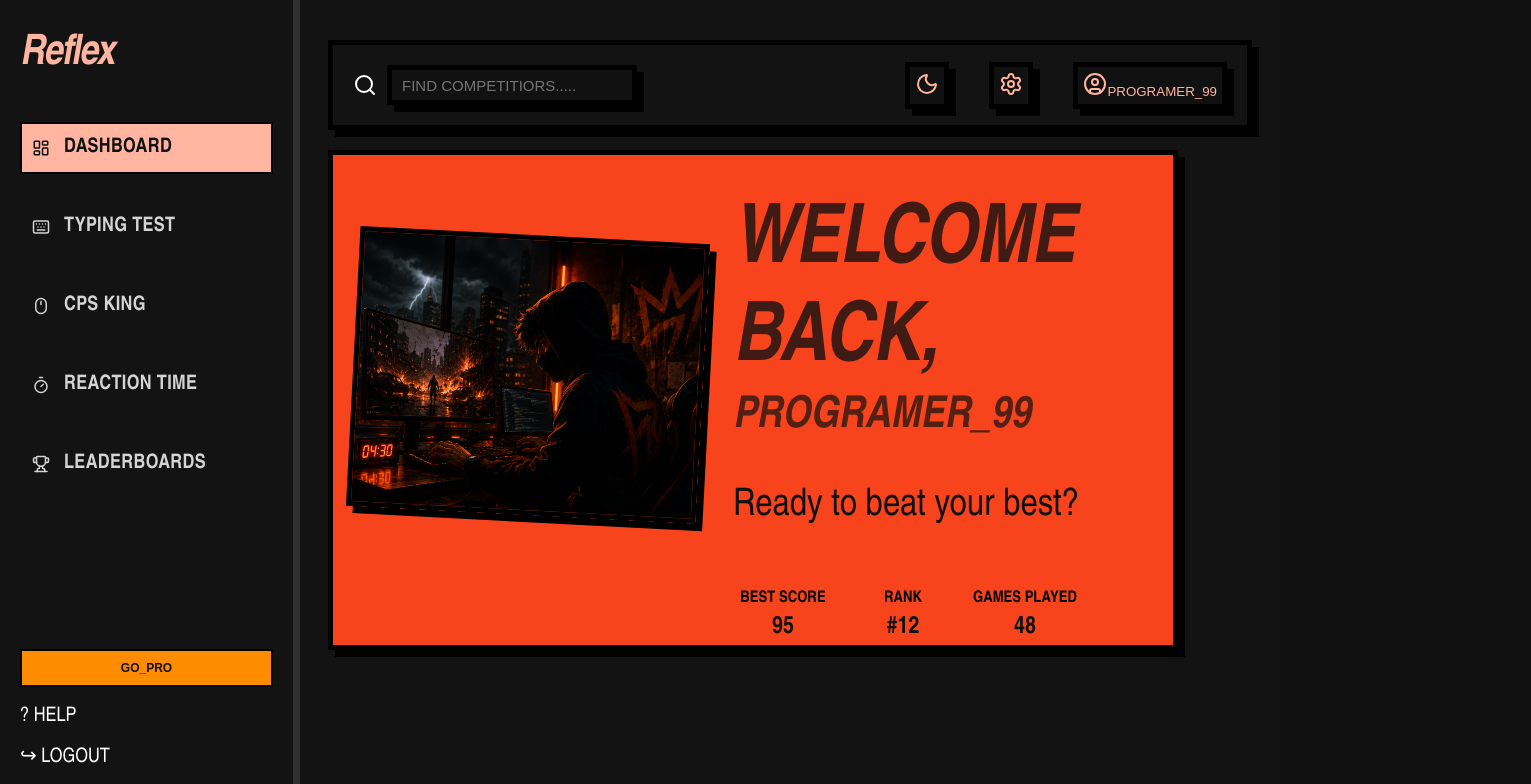
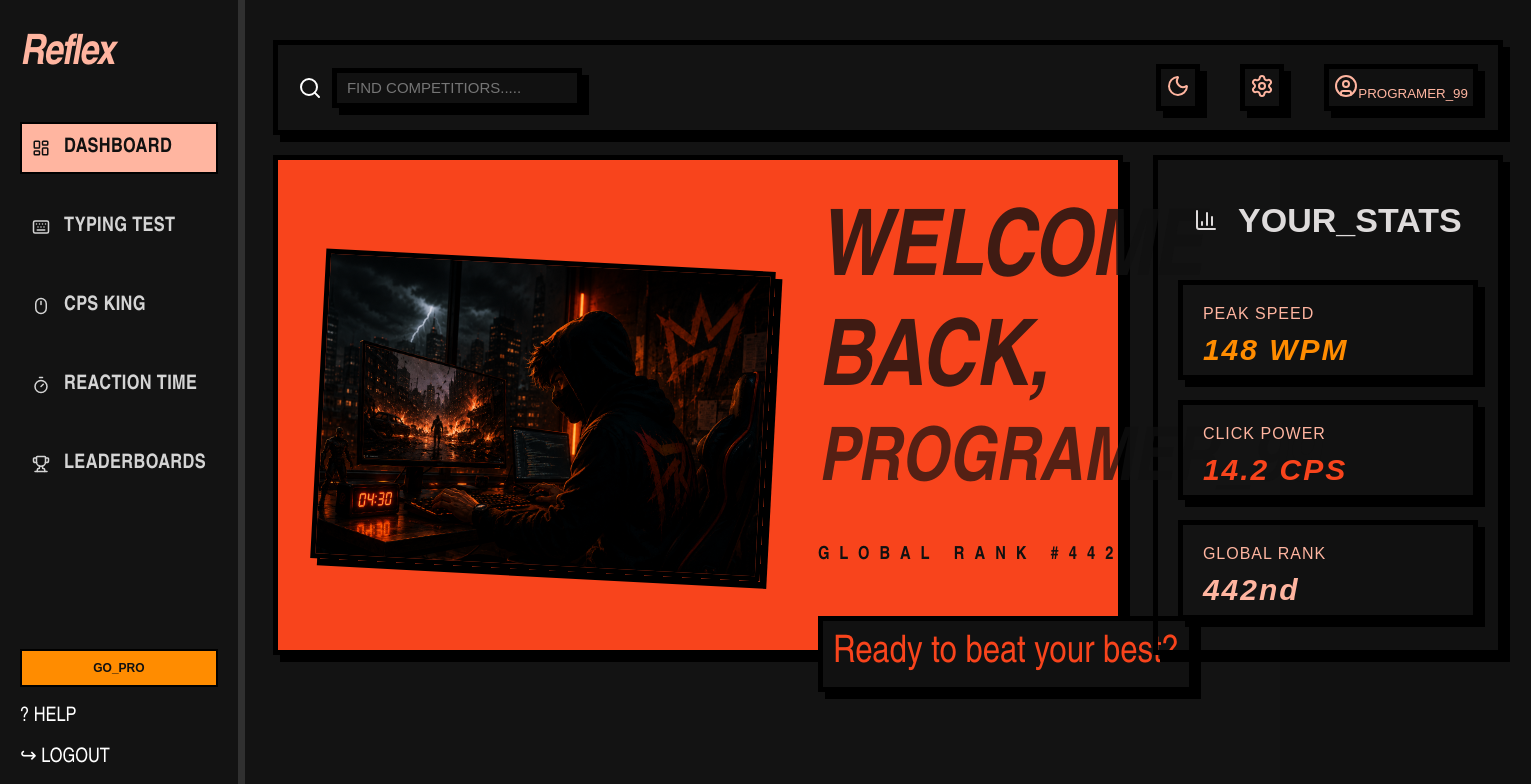
Before and after one commit to mathely27/project-x, a React (Vite) app: page / in a window 1280 px wide. Shown: the top 784 px of the page, 1531 px wide, since content can reach past the window. Built offline with nearby package versions, Linux system fonts and the light colour scheme.

Commit message:
added your stats component

```diff
--- /dev/null
+++ b/src/Components/StatsCard.jsx
@@ -0,0 +1,42 @@
+import { BarChart3 } from 'lucide-react';
+function StatsCard(){
+    return(
+        <>
+         <div className="stats-card">
+                    <div className="stats-title">
+                        <BarChart3/>
+                        <h3>
+                            YOUR_STATS
+                        </h3>
+                    </div>
+                        <div className="stats-list">
+                            <div className="stats-item">
+                                <div className="stats-info">
+                                    <span>PEAK SPEED</span>
+                                    <strong style={{color: "#ff8c00"}}>148 WPM</strong>
+                                </div>
+
+                            </div>
+
+                            <div className="stats-item">
+                                <div className="stats-info">
+                                    <span>CLICK POWER</span>
+                                    <strong style={{color: "#f8441c"}}>14.2 CPS</strong>
+                                </div>
+
+                            </div>
+
+                            <div className="stats-item">
+                                <div className="stats-info">
+                                    <span>GLOBAL RANK</span>
+                                    <strong style={{color: "#ffb5a0"}}>442nd</strong>
+                                </div>
+
+                            </div>
+                        </div>
+                    </div>
+
+        </>
+    )
+}
+export default StatsCard
--- a/src/Components/WelcomeCard.jsx
+++ b/src/Components/WelcomeCard.jsx
@@ -12,25 +12,11 @@ function WelcomeCard() {
             <div className="welcome-info">
                 <h1>WELCOME BACK,</h1>
                 <h3>PROGRAMER_99</h3>
+                <div className="global-rank">GLOBAL RANK #442</div>
                 <p>Ready to beat your best?</p>
 
 
-            <div className="welcome-stats">
-                <div className="stat">
-                    <h4>BEST SCORE</h4>
-                    <p>95</p>
-                </div>
 
-                <div className="stat">
-                    <h4>RANK</h4>
-                    <p>#12</p>
-                </div>
-
-                <div className="stat">
-                    <h4>GAMES PLAYED</h4>
-                    <p>48</p>
-                </div>
-            </div>
             </div>
 
         </div>
--- a/src/Pages/Dashboard.jsx
+++ b/src/Pages/Dashboard.jsx
@@ -1,4 +1,5 @@
 import WelcomeCard from "../Components/WelcomeCard";
+import StatsCard from "../Components/StatsCard";
 import {
   LayoutDashboard,
   Keyboard,
@@ -8,7 +9,8 @@ import {
   Search,
   Moon,
   Settings,
-  UserCircle
+  UserCircle,
+
 } from 'lucide-react'
 import {useState} from 'react';
 
@@ -67,7 +69,44 @@ function Dashboard(){
 
 
                 </div>
+                <div className="dashboard-cards">
                     <WelcomeCard />
+                    <StatsCard/>
+                </div>
+
+                {/* <div className="stats-card">
+                    <div calssName="stats-title">
+                        <BarChart3/>
+                        <h3>
+                            YOUR_STATS
+                        </h3>
+                        <div className="stats-list">
+                            <div className="stats-item">
+                                <div className="stats-info">
+                                    <span>PEAK SPEED</span>
+                                    <strong>148 WPM</strong>
+                                </div>
+
+                            </div>
+
+                            <div className="stats-item">
+                                <div className="stats-info">
+                                    <span>CLICK POWER</span>
+                                    <strong>14.2 CPS</strong>
+                                </div>
+
+                            </div>
+
+                            <div className="stats-item">
+                                <div className="stats-info">
+                                    <span>GLOBAL RANK</span>
+                                    <strong>442nd</strong>
+                                </div>
+
+                            </div>
+                        </div>
+                    </div>
+                </div>     */}
             </main>
         </div>
         </>
--- a/src/index.css
+++ b/src/index.css
@@ -116,7 +116,7 @@ transition: background-color 0.25s ease, color 0.25s ease;
 
 .top-bar{
   display:flex;
-  height:90px;
+  height:95px;
   /* flex-direction: row; */
   align-items:center;
   justify-content:space-between;
@@ -184,15 +184,17 @@ cursor: pointer;
   /* align-items:center; */
   flex-direction:row;
   padding:20px;
+  flex:1;
 }
 
 .welcome-img {
-  width: 350px;
-  height: 280px;
+  width: 450px;
+  height: 310px;
   object-fit: cover;
   transform: translateY(60px)  rotate(3deg);
     border:5px solid black;
   box-shadow:7px 7px 0 black;
+  margin:20px;
 
 }
 .welcome-info{
@@ -205,7 +207,7 @@ margin-top: 20px;
 
 .welcome-info h1{
 
-      font-size: 82px;
+      font-size: 92px;
     font-weight: 1500;
     color: #111111;
     /* margin-bottom: 8px; */
@@ -213,10 +215,10 @@ margin-top: 20px;
 }
 
 .welcome-info h3 {
-    font-size: 44px;
+    font-size: 74px;
     /* margin-top: 20px; */
     color: #111111;
-    margin-bottom: 40px;
+    margin-bottom: 35px;
     font-style: italic;
     opacity: 0.7;
 }
@@ -224,29 +226,133 @@ margin-top: 20px;
     font-size: 38px;
     color: #111111;
     margin-bottom: 60px;
+        border:5px solid black;
+  box-shadow:7px 7px 0 black;
+  background-color: #111111;
+  color: #f8441c;
+  padding:10px;
+  display:flex;
+  align-items:center;
+   width: fit-content;
+   /* animation: triggerBox 0.8s ease-in-out infinite; */
+
+}
+@keyframes triggerBox {
+
+    0% {
+        transform: translate(0, 0) rotate(0deg);
+    }
+
+    20% {
+        transform: translate(6px, -5px) rotate(1deg);
+    }
+
+    40% {
+        transform: translate(6px, 5px) rotate(-1deg);
+    }
+
+    60% {
+        transform: translate(-6px, -4px) rotate(1deg);
+    }
+
+    80% {
+        transform: translate(-3px, 3px) rotate(-0.5deg);
+    }
+
+    100% {
+        transform: translate(0, 0) rotate(0deg);
+    }
+}
+.global-rank{
+  font-size:18px;
+  font-weight:600;
+   letter-spacing: 10px;
+   margin-bottom: 50px;
+   color:#111111;
+}
+
+.dashboard-cards {
+    display: flex;
+    gap: 30px;
+}
+
+.stats-card{
+  display:flex;
+  flex-direction: column;
+
+  border:5px solid black;
+  box-shadow:7px 7px 0 black;
+  color:#ff8c00;
+  gap:40px;
+      width: 350px;
+    box-sizing: border-box;
+    justify-content: center;
+    height:500px;
+
+}
+.cards-row {
+    display: flex;
+    gap: 30px;
+    width: 100%;
+}
+
+.stats-title{
+  display:flex;
+  align-items:center;
+  justify-content: center;
+   font-family: Arial, Helvetica, sans-serif;
+    font-size: 24px;
+    font-weight: 700;
+    letter-spacing: 0;
+  color: rgb(222, 219, 219);
+  padding: 20px;
+  gap:20px;
+  transform: translateY(30px);
 
 }
 
+.stats-title h3 {
+    margin: 0;
+    font-family: Arial, Helvetica, sans-serif;
+    font-size: 34px;
+    font-weight: 700;
+}
+.stats-list {
+    display: flex;
+    flex-direction: column;
+    gap: 20px;
+    padding:20px;
+    margin-top: 10px;
+    transform: translateY(-20px);
 
-.welcome-stats {
-    display: flex;
-    gap: 20px;
-    width:100%;
-    color: black;
-    font-size: 19px;
-    font-family:"Arial Narrow", Arial, sans-serif;
 }
 
-.stat{
-   text-align: center;
-    min-width: 100px;
+.stats-item {
+    width: 100%;
+    border:5px solid black;
+  box-shadow:7px 7px 0 black;
+  height:100px;
+
 }
-.stat h4 {
-    font-size: 16px;
-    margin: 0;
+
+.stats-info{
+  display:flex;
+  flex-direction:column;
+  gap:10px;
+  padding:20px;
+
 }
-.stat p {
-    font-size: 24px;
-    font-weight: 800;
-    margin: 5px 0 0;
+
+.stats-info span{
+  color:#ffb5a0;
+  letter-spacing:1px;
+  font-family: Arial, Helvetica, sans-serif;
 }
+
+.stats-info strong{
+  font-size: 30px;
+  letter-spacing:2px;
+  font-family: Arial, sans-serif;
+  font-style: italic;
+
+}
```
